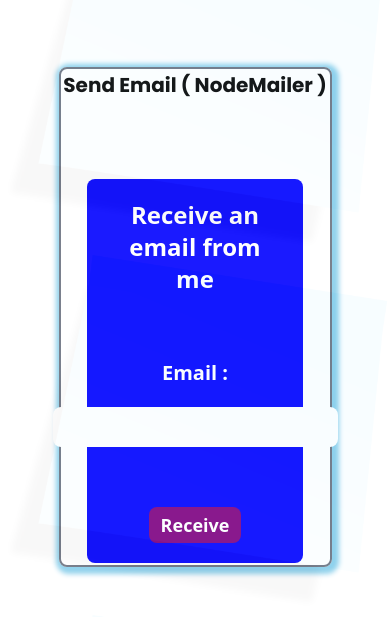
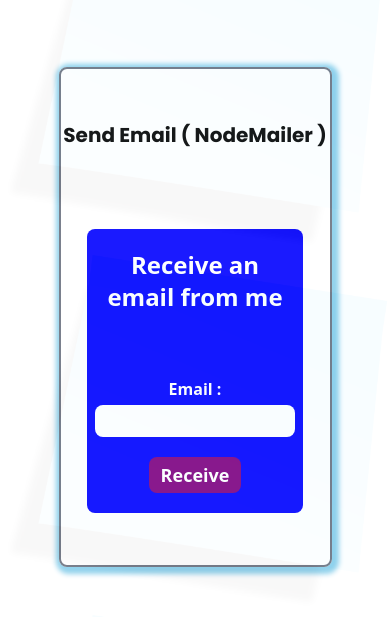
Before and after one commit to AaKuGu/nodemailer-react, a React (Create React App) app: page / in a window 390 px wide. Shown: the part 105-722 px from the top of the page. Built offline with nearby package versions, Linux system fonts and the light colour scheme.

Commit message:
little responsive coded

```diff
--- a/src/components/Header.js
+++ b/src/components/Header.js
@@ -2,7 +2,7 @@ import React from "react";
 
 const Header = () => {
   return (
-    <div className="relative z-20 font-poppins text-xl font-bold md:text-5xl text-black">
+    <div className="relative z-20 font-poppins text-xl font-bold md:text-3xl xl:text-5xl text-black">
       Send Email ( NodeMailer )
     </div>
   );
--- a/src/components/Home.js
+++ b/src/components/Home.js
@@ -22,7 +22,7 @@ const Home = () => {
   });
   return (
     <div
-      className="text-xl gap-16 flex flex-col px-5 py-5 rounded-lg w-[80%] md:w-[70%] xl:w-[70%] z-20"
+      className="text-xl gap-16 flex flex-col md:px-5 px-2 py-5 rounded-lg w-[80%] md:w-[70%] xl:w-[70%] z-20"
       style={{ background: "blue" }}
     >
       <Toaster position="top-center" reverseOrder="false" />
@@ -32,10 +32,13 @@ const Home = () => {
       <form
         action=""
         onSubmit={sendEmail}
-        className="flex flex-col items-center gap-5"
+        className="flex flex-col items-center gap-5 text-white"
       >
-        <div className="flex justify-center md:gap-3 gap-5 md:text-3xl text-xl flex-col md:flex-row items-center">
-          <label htmlFor="email" className="font-mono">
+        <div className="flex items-center justify-center  gap-1 md:gap-2 lg:gap-3 flex-col md:flex-row">
+          <label
+            htmlFor="email"
+            className="font-mono w-[30%] text-base md:text-2xl text-center "
+          >
             Email :{" "}
           </label>
           <input
@@ -43,7 +46,8 @@ const Home = () => {
             name="email"
             id="email"
             onChange={(e) => setEmail(e.target.value)}
-            className="border-none outline-none px-5 font-bold text-base md:text-2xl min-w-[200px]  rounded-lg bg-white text-black   mb-10 md:mb-0 py-2"
+            className="px-3 py-1 md:py-2 rounded-lg flex items-center w-full text-black outline-none border-none text-base md:text-lg"
+            // className="border-none outline-none px-5 font-bold text-base md:text-2xl w-full  rounded-lg bg-white text-black   mb-10 md:mb-0 py-2"
             // style={{ color: "white" }}
             ref={inputRef}
           />
```
